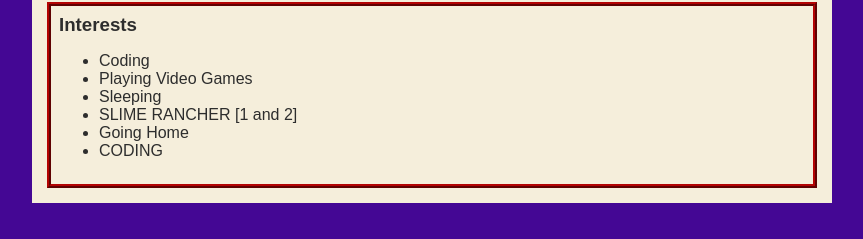
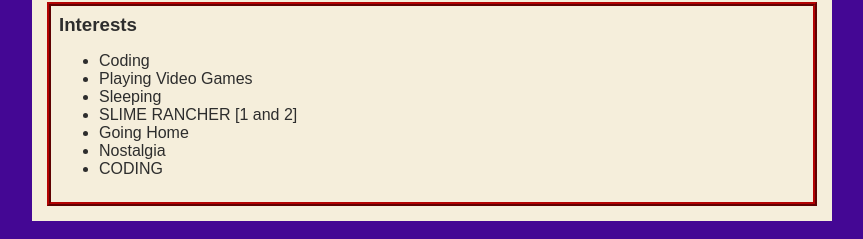
Before and after one commit to DragonBornR34/DragonBornR34.github.io, a plain HTML site: page index.html in a window 1280 px wide. Shown: the part 1841-2080 px from the top of the page, without its empty margins (208-1071 px from the left). Drawn offline with Linux system fonts and the light colour scheme.

Commit message:
added interest

```diff
--- a/index.html
+++ b/index.html
@@ -62,6 +62,7 @@
               <li>Sleeping</li>
               <li>SLIME RANCHER [1 and 2]</li>
               <li>Going Home</li>
+              <li>Nostalgia</li>
               <li>CODING</li>
             </ul>
           </div>
```
